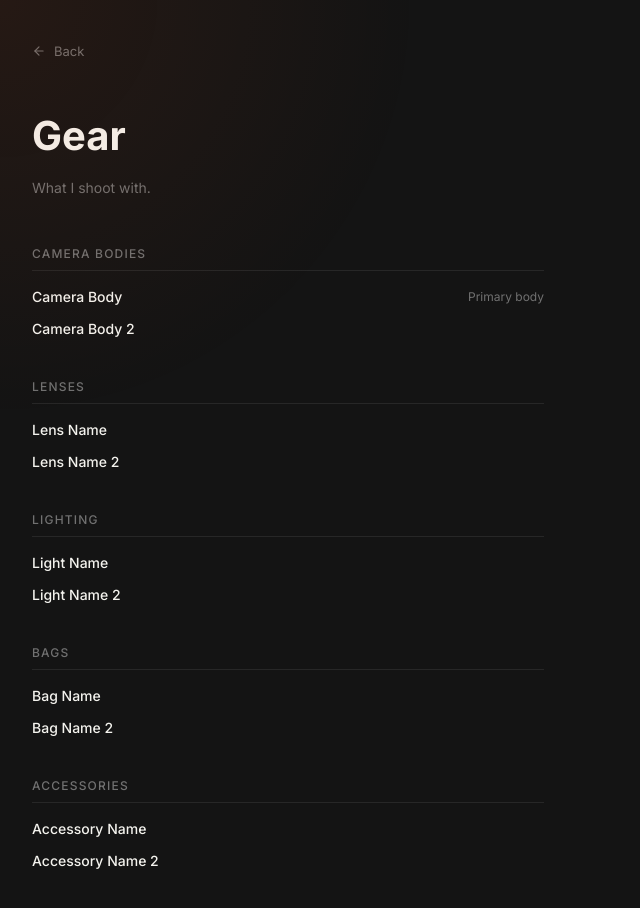
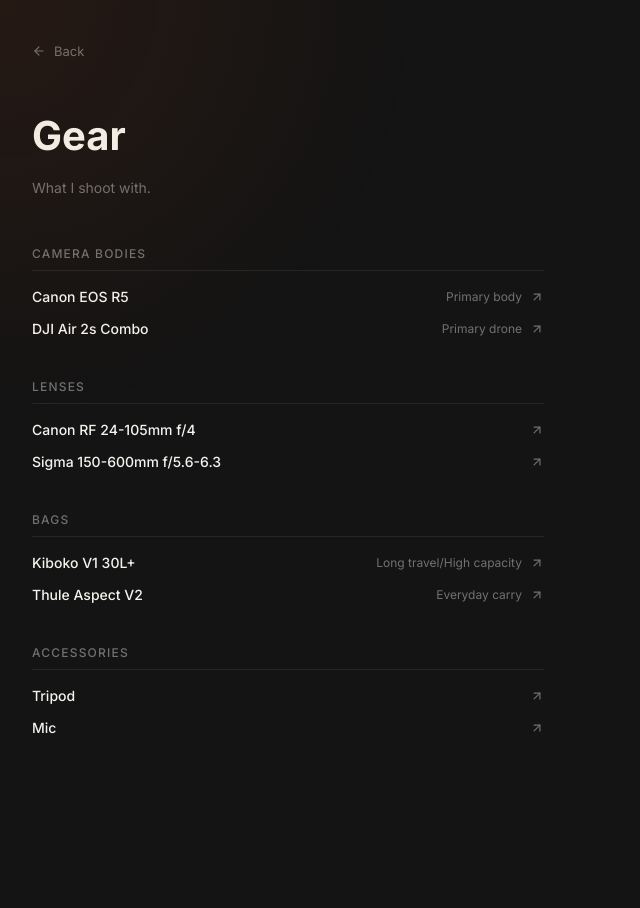
Before and after one commit to charlieramus/charlieramus.com, a Next.js app: page /gear in a window 1280 px wide. Shown: the top 908 px of the page, without its empty margins (0-640 px from the left). After the commit the page ends 800 px from the top, so only its background shows below. Built offline with nearby package versions, Linux system fonts and the light colour scheme.

Commit message:
Gear Links + Data

```diff
--- a/components/GearList.tsx
+++ b/components/GearList.tsx
@@ -9,40 +9,33 @@
 const gear: Record<string, GearItem[]> = {
   bodies: [
     // CUSTOMIZE: camera body name, short note (e.g. "Primary body"), and manufacturer/retailer URL or ""
-    { name: "Camera Body", note: "Primary body", href: "" },
+    { name: "Canon EOS R5", note: "Primary body", href: "https://www.bhphotovideo.com/c/product/1547009-REG/canon_4147c002_eos_r5_mirrorless_camera.html" },
     // CUSTOMIZE: add more bodies here
-    { name: "Camera Body 2", note: "", href: "" },
+    { name: "DJI Air 2s Combo", note: "Primary drone", href: "https://www.bhphotovideo.com/c/product/1632435-REG/dji_cp_ma_00000354_01_air_2s_drone.html" },
   ],
   lenses: [
     // CUSTOMIZE: lens name, short note (e.g. "Portraits"), and manufacturer/retailer URL or ""
-    { name: "Lens Name", note: "", href: "" },
+    { name: "Canon RF 24-105mm f/4", note: "", href: "https://www.bhphotovideo.com/c/product/1433712-REG/canon_rf_24_105mm_f_4l_is.html" },
     // CUSTOMIZE: add more lenses here
-    { name: "Lens Name 2", note: "", href: "" },
-  ],
-  lighting: [
-    // CUSTOMIZE: light name, short note (e.g. "Key light"), and manufacturer/retailer URL or ""
-    { name: "Light Name", note: "", href: "" },
-    // CUSTOMIZE: add more lighting here
-    { name: "Light Name 2", note: "", href: "" },
+    { name: "Sigma 150-600mm f/5.6-6.3 ", note: "", href: "https://www.bhphotovideo.com/c/product/1082154-REG/sigma_150_600mm_f_5_6_3_dg_os.html" },
   ],
   bags: [
     // CUSTOMIZE: bag name, short note (e.g. "Everyday carry"), and manufacturer/retailer URL or ""
-    { name: "Bag Name", note: "", href: "" },
+    { name: "Kiboko V1 30L+ ", note: "Long travel/High capacity", href: "https://www.ebay.com/sch/i.html?_nkw=Gura+Gear+Kiboko+30L&_sacat=0&_from=R40&_trksid=m570.l1313&_odkw=Gura+GearKiboko+30L&_osacat=0" },
     // CUSTOMIZE: add more bags here
-    { name: "Bag Name 2", note: "", href: "" },
+    { name: "Thule Aspect V2", note: "Everyday carry", href: "https://www.ebay.com/sch/i.html?_nkw=Thule+aspect+&_sacat=0&_from=R40&_trksid=m570.l1313&_odkw=Thule+aspect+v2&_osacat=0" },
   ],
   accessories: [
     // CUSTOMIZE: accessory name, short note, and manufacturer/retailer URL or ""
-    { name: "Accessory Name", note: "", href: "" },
+    { name: "Tripod", note: "", href: "https://www.bhphotovideo.com/c/product/1709952-REG/k_f_concept_kf09_094v1_carbon_fiber_tripod.html/?ap=y&ap=y&smp=y&smp=y&store=420&smpm=ba_f2_lar&lsft=BI%3A6879&gad_source=4&gad_campaignid=13535675462&gbraid=0AAAAAD7yMh2-BsPth8MvIv6o9FC55Hv69&gclid=Cj0KCQjw_IXQBhCkARIsADqELbKylinNSFx4675US7M7rDL26T8IHpmMekAByTovRlDgJJ5HY3Xi2N8aAsXSEALw_wcB" },
     // CUSTOMIZE: add more accessories here
-    { name: "Accessory Name 2", note: "", href: "" },
+    { name: "Mic", note: "", href: "https://www.bhphotovideo.com/c/product/1654686-REG/deity_microphones_v_mic_d4_mini_ultracompact.html?ap=y&smp=Y&srsltid=AfmBOooYrz24PMmp4E67BlJUmh25rS6HgFXILEJefhMlyB-MQt4OwqW3aPA" },
   ],
 };
 
 const sections: { key: keyof typeof gear; label: string }[] = [
   { key: "bodies", label: "Camera Bodies" },
   { key: "lenses", label: "Lenses" },
-  { key: "lighting", label: "Lighting" },
   { key: "bags", label: "Bags" },
   { key: "accessories", label: "Accessories" },
 ];
```
